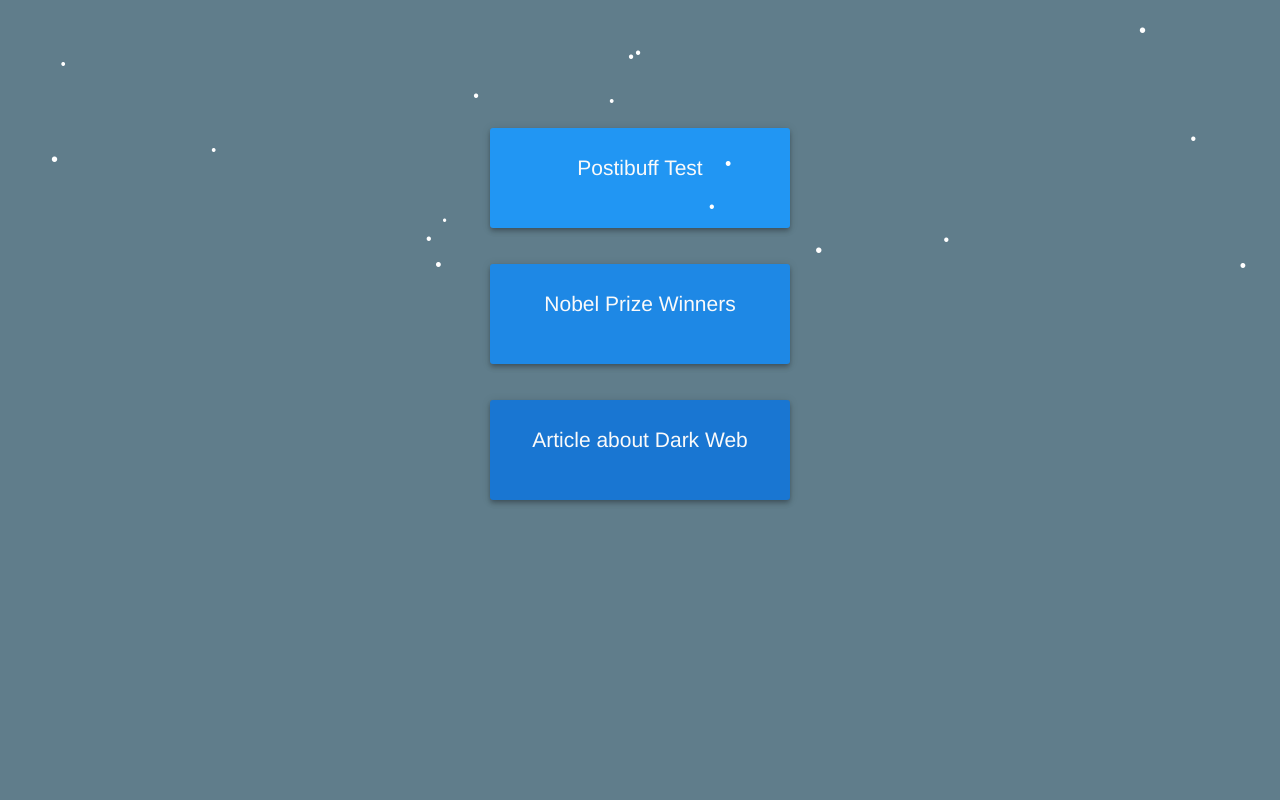
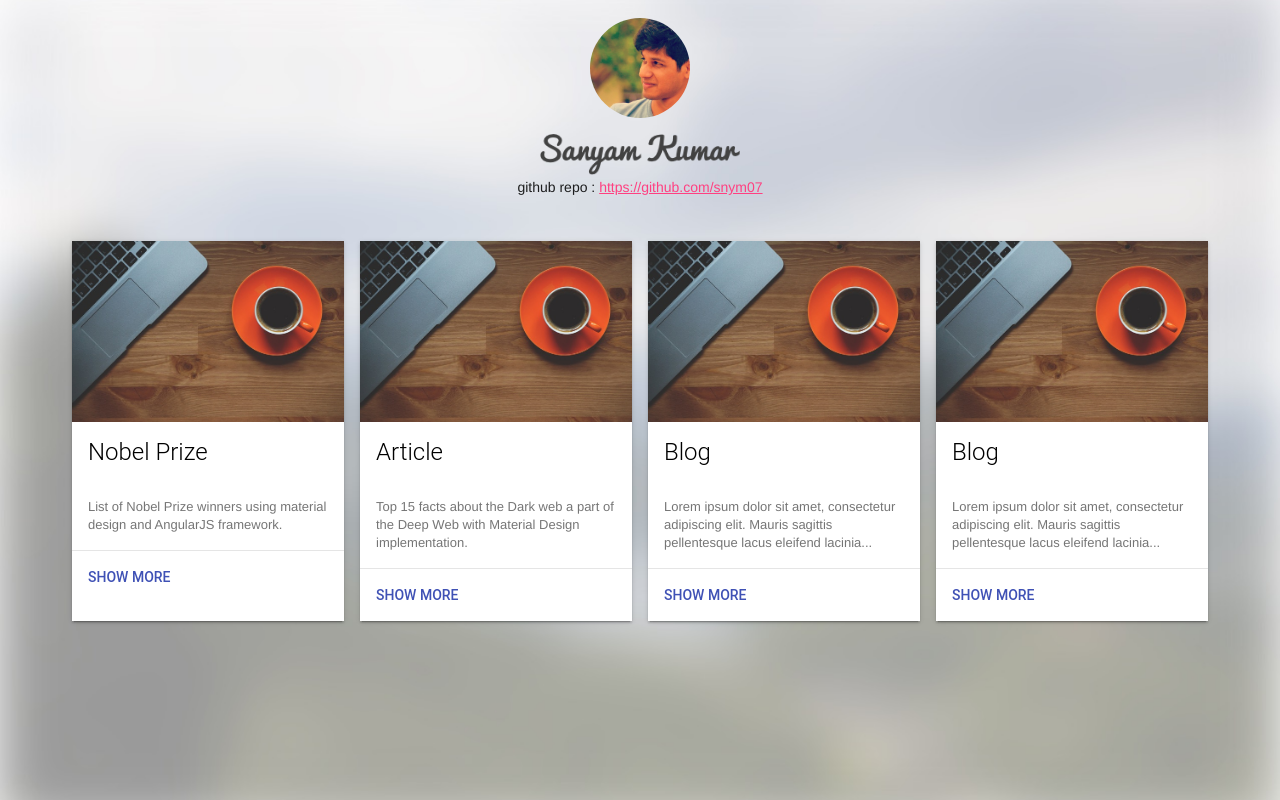
Before and after one commit to snym07/snym07.github.io, a plain HTML site: page index.html in a window 1280 px wide. Drawn offline with Linux system fonts and the light colour scheme; files that its build step writes are made by us from their sources.

Commit message:
index html changed to new design
new material design implementation of home page to look more like a
portfolio site

```diff
--- a/css/custom.css
+++ b/css/custom.css
@@ -1,35 +1,41 @@
 body{
-	background-color: #607D8B;
+	background: url('../images/blur_bg_min.jpg') center/cover;
+	background-attachment: fixed;
 }
 
-.background-img {
-  background: url('../images/cat.svg') center / cover;
+
+/* ::::: Heading ::::: */
+
+/* __ photo __ */
+.photo{
+	margin: 10px auto 0;
+}
+
+.my-photo{
+	display: block;
+	margin:  auto;
+	background: center/cover;
+	height: 100px;
+	width: 100px;
+	border-radius: 50%;
+}
+
+/* __ info __ */
+.name{
+	margin: 0px auto;
+}
+
+.info{
+	display: block;
+	width: 200px;
+	margin: 0 auto;
+}
+
+/* ::::: projects ::::: */
+.my-card{
+	background-color: white;
+	margin: 10px auto;
 
 }
 
-
-/* postibuff */
-
-
-.postibuff{
-	width: 100%;
-	height: 100px;
-	border-radius: 3px;
-	margin: 20px auto 0;
-	cursor: pointer;
-}
-
-.postibuff a{
-	text-decoration: none;
-	color: #FAFAFA;
-	font-size: 1.5em;
-	display: block;
-	margin: 20px auto;
-	text-align: center;
-	padding: 10px;
-}
-
-.postibuff a:hover{
-	color: #FAFAFA;
-	text-decoration: none;
-}
+/* __ rows __ */
--- a/index.html
+++ b/index.html
@@ -18,43 +18,106 @@
 	<link rel="shortcut icon" href="">
 
 <!-- CSS links -->
-  	<link rel="stylesheet" type="text/css" href="css/grid.css">
-  	<link rel="stylesheet" type="text/css" href="css/style.css">
+  	<link rel="stylesheet" type="text/css" href="css/material.min.css">
   	<link rel="stylesheet" type="text/css" href="css/custom.css">
 
 <!-- Scripts -->
-  	<script type="text/javascript" src="js/snowstorm-min.js"></script>
-  	<script type="text/javascript">
-  		snowStorm.excludeMobile = false;
-  	</script>
+  	<script type="text/javascript" src="js/material.min.js"></script>
 
 <!-- roboto font -->
-	<link rel="stylesheet" href="http://fonts.googleapis.com/css?family=Roboto:300,400,500,700" type="text/css">
+	<!-- <link rel="stylesheet" href="http://fonts.googleapis.com/css?family=Roboto:300,400,500,700" type="text/css"> -->
 
 </head>
 <body>
 
 
-  	<!-- space -->
-  	<div style="margin:100px"></div>
+  	<!-- Heading -->
+  	<div class="mdl-grid">
+  		<!-- photo -->
+  		<div class="photo mdl-cell mdl-cell--12-col-desktop mdl-cell--8-col-tablet mdl-cell--4-col-phone">
+  			<img src="images/me.jpg" class="my-photo">
+  		</div>
+  	</div>
 
-  	<div class="grid">
-		<div class="postibuff cell cell--3-col-desktop cell--3-col-tablet cell--3-col-phone shadow-4dp" style="background-color:#2196F3">
-			<a href="postibuff_test">Postibuff Test</a>
-		</div>
-	</div>
+  	<div class="mdl-grid">
+  		<!-- info -->
+  		<div class="name mdl-cell mdl-cell--12-col-desktop mdl-cell--8-col-tablet mdl-cell--4-col-phone">
+  			<img class="info" src="images/name.png">
+  			<p class="mdl-typography--text-center">github repo : <a href="https://github.com/snym07">https://github.com/snym07</a></p>
+  		</div>
+  	</div>
 
-	<div class="grid">
-		<div class="postibuff mdl-color--orange-500 cell cell--3-col-desktop cell--3-col-tablet cell--3-col-phone shadow-4dp" style="background-color:#1E88E5">
-			<a href="nobel_prize">Nobel Prize Winners</a>
-		</div>
-	</div>
+  	<!-- Projects -->
+  	<div>
+  		<!-- row 1 -->
+  		<div class="mdl-grid" style="width:90%">
+  			<div class="my-card mdl-cell mdl-shadow--2dp mdl-cell--3-col-desktop mdl-cell--4-col-tablet mdl-cell--4-col-phone">
+  				<img src="images/desk.jpg" style="width:100%">
+  				<div class="mdl-card__title">
+				    <h2 class="mdl-card__title-text">Nobel Prize</h2>
+				  </div>
+  				<div class="mdl-card__supporting-text">
+			    List of Nobel Prize winners using material design and AngularJS framework.
+			  </div>
+			  <div class="mdl-card__actions mdl-card--border">
+			    <a href="article/" class="mdl-button mdl-button--colored mdl-js-button mdl-js-ripple-effect">
+			      Show More
+			    </a>
+			  </div>
+  			</div>
 
-	<div class="grid">
-		<div class="postibuff mdl-color--red-500 cell cell--3-col-desktop cell--3-col-tablet cell--3-col-phone shadow-4dp" style="background-color:#1976D2">
-			<a href="article">Article about Dark Web</a>
-		</div>
-	</div>
+  			<div class="my-card mdl-cell mdl-shadow--2dp mdl-cell--3-col-desktop mdl-cell--4-col-tablet mdl-cell--4-col-phone">
+  				<img src="images/desk.jpg" style="width:100%">
+  				<div class="mdl-card__title">
+				    <h2 class="mdl-card__title-text">Article</h2>
+				  </div>
+  				<div class="mdl-card__supporting-text">
+			    Top 15 facts about the Dark web a part of the Deep Web with Material Design implementation.
+			  </div>
+			  <div class="mdl-card__actions mdl-card--border">
+			    <a href="article/" class="mdl-button mdl-button--colored mdl-js-button mdl-js-ripple-effect">
+			      Show More
+			    </a>
+			  </div>
+  			</div>
+
+  			<div class="my-card mdl-cell mdl-shadow--2dp mdl-cell--3-col-desktop mdl-cell--4-col-tablet mdl-cell--4-col-phone">
+  				<img src="images/desk.jpg" style="width:100%">
+  				<div class="mdl-card__title">
+				    <h2 class="mdl-card__title-text">Blog</h2>
+				  </div>
+  				<div class="mdl-card__supporting-text">
+			    Lorem ipsum dolor sit amet, consectetur adipiscing elit.
+			    Mauris sagittis pellentesque lacus eleifend lacinia...
+			  </div>
+			  <div class="mdl-card__actions mdl-card--border">
+			    <a href="#" class="mdl-button mdl-button--colored mdl-js-button mdl-js-ripple-effect">
+			      Show More
+			    </a>
+			  </div>
+  			</div>
+
+  			<div class="my-card mdl-cell mdl-shadow--2dp mdl-cell--3-col-desktop mdl-cell--4-col-tablet mdl-cell--4-col-phone">
+  				<img src="images/desk.jpg" style="width:100%">
+  				<div class="mdl-card__title">
+				    <h2 class="mdl-card__title-text">Blog</h2>
+				  </div>
+  				<div class="mdl-card__supporting-text">
+			    Lorem ipsum dolor sit amet, consectetur adipiscing elit.
+			    Mauris sagittis pellentesque lacus eleifend lacinia...
+			  </div>
+			  <div class="mdl-card__actions mdl-card--border">
+			    <a href="#" class="mdl-button mdl-button--colored mdl-js-button mdl-js-ripple-effect">
+			      Show More
+			    </a>
+			  </div>
+  			</div>
+
+  		</div>
+
+  		<!-- row 2 -->
+  		<div></div>
+  	</div>
 
 
 </body>
```
Also changed, not shown: images/blur_bg_min.jpg (added), images/desk.jpg (added), images/me.jpg (added), images/name.png (added).
